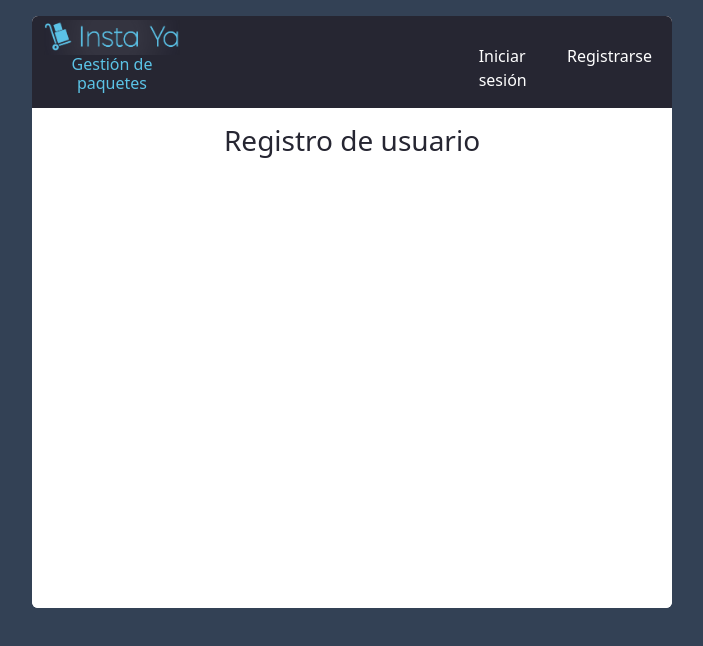
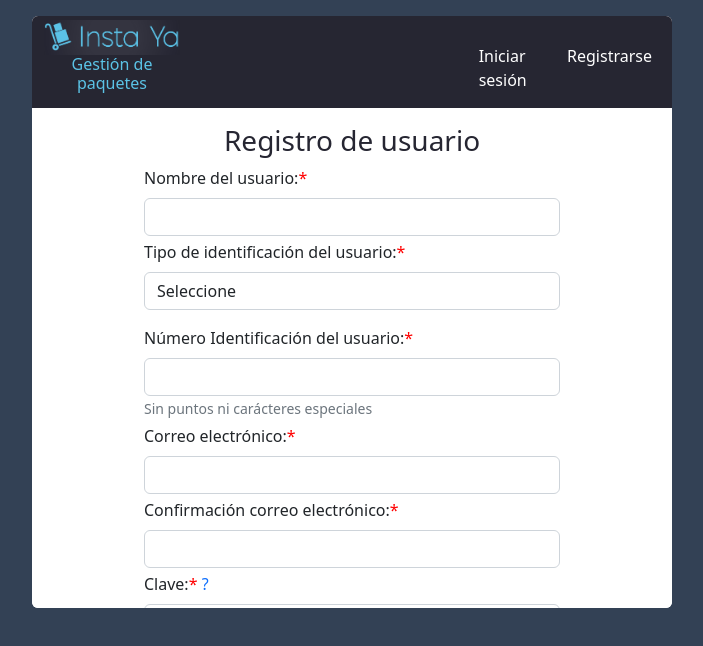
Before and after one commit to jfcastroc/Prueba2, a React (Vite) app in the folder InstaYaGrupo6/: page /registrar in a window 1280 px wide. Shown: the top 646 px of the page, without its empty margins (288-991 px from the left). Built offline with nearby package versions, Linux system fonts and the light colour scheme.

Commit message:
logica de login, registrar y lista ordenes

```diff
--- a/InstaYaGrupo6/index.html
+++ b/InstaYaGrupo6/index.html
@@ -4,7 +4,6 @@
     <meta charset="UTF-8">
     <meta http-equiv="X-UA-Compatible" content="IE=edge">
     <meta name="viewport" content="width=device-width, initial-scale=1.0">
-    <link rel="stylesheet" href="../Styles/style.css">
     <link rel="stylesheet" href="https://cdn.jsdelivr.net/npm/bootstrap-icons@1.10.2/font/bootstrap-icons.css">
     <script src="https://cdn.jsdelivr.net/npm/bootstrap@5.2.2/dist/js/bootstrap.bundle.min.js"></script>
     <title>Insta Ya</title>
--- a/InstaYaGrupo6/package.json
+++ b/InstaYaGrupo6/package.json
@@ -9,8 +9,14 @@
     "preview": "vite preview"
   },
   "dependencies": {
+    "aws-sdk": "^2.1262.0",
+    "axios": "^1.2.0",
+    "bcrypt": "^5.1.0",
+    "bcryptjs": "^2.4.3",
     "bootstrap": "^5.2.3",
     "browserfy": "^1.0.0",
+    "mock-aws-s3": "^4.0.2",
+    "nock": "^13.2.9",
     "react": "^18.2.0",
     "react-dom": "^18.2.0",
     "react-router-dom": "^6.4.3"
--- a/InstaYaGrupo6/src/App.css
+++ b/InstaYaGrupo6/src/App.css
@@ -23,3 +23,7 @@ section {
   font-size: 100px;
   color:rgb(91,195,230);
 }
+
+.color-span{
+  color: #FF0000;
+}
--- a/InstaYaGrupo6/src/components/Login.jsx
+++ b/InstaYaGrupo6/src/components/Login.jsx
@@ -1,7 +1,56 @@
 import '../App.css'
 import { NavbarLoginRegister } from './NavbarLoginRegister';
+import { useState } from 'react';
+import Axios from 'axios';
+import { useNavigate } from "react-router-dom";
 
 export function Login() {
+    const navigate = useNavigate();
+    const [loginInfo,setLoginInfo] = useState({
+        email: "",
+        password: ""
+    });
+
+    function handleChange(evt){
+        const { target } = evt;
+        const { name, value } = target;
+
+        const newValues = {
+            ...loginInfo,
+            [name]: value,
+        };
+
+        setLoginInfo(newValues);
+    }
+
+    function handleSubmit(evt){
+        const url = "http://localhost:9000/api/users/login";
+
+        const config = {
+            headers:{
+                "Content-Type": "application/json",
+                "Accept": "application/json",
+            }
+        };
+
+        const data = {
+            email:loginInfo.email,
+            password:loginInfo.password,
+        };
+
+        Axios.post(url,data,config)
+        .then((res) =>{
+            console.log(res)
+            debugger;
+            if (res.status === 200 && res.data.login === 'Ok') {
+                navigate("/listaOrdenes");
+            }else{
+                alert(res.data.Error);
+            }
+        }).catch((err) =>{console.log(err)});
+        evt.preventDefault();
+    }
+
     return (
     <>
         <NavbarLoginRegister/>
@@ -11,14 +60,14 @@ export function Login() {
                 <div className="text-center">
                     <i className="bi bi-person-circle fs-icon-login"></i>
                 </div>
-                <form className="px-5">
+                <form className="px-5" method='POST' onSubmit={handleSubmit}>
                     <div className="mb-3">
                         <label htmlFor="exampleInputEmail1" className="form-label">Correo electronico</label>
-                        <input type="email" className="form-control" id="exampleInputEmail1" aria-describedby="emailHelp"/>
+                        <input type="email" className="form-control" id="exampleInputEmail1" aria-describedby="emailHelp" name='email' value={loginInfo.email} onChange={handleChange} required/>
                     </div>
                     <div className="mb-3">
-                        <label for="exampleInputPassword1" className="form-label">Contraseña</label>
-                        <input type="password" className="form-control" id="exampleInputPassword1"/>
+                        <label htmlFor="exampleInputPassword1" className="form-label">Contraseña</label>
+                        <input type="password" className="form-control" id="exampleInputPassword1" name='password' value={loginInfo.password} onChange={handleChange} required/>
                     </div>
                     <div className="row justify-content-center">
                         <button type="submit" className="btn btn-primary w-50">Ingresar</button>
--- a/InstaYaGrupo6/src/components/Registrar.jsx
+++ b/InstaYaGrupo6/src/components/Registrar.jsx
@@ -1,13 +1,147 @@
+import { useState } from 'react';
 import '../App.css'
 import { NavbarLoginRegister } from './NavbarLoginRegister';
+import Axios from 'axios';
+import bcrypt from 'bcryptjs';
+import { useNavigate } from "react-router-dom";
 
 export function Registrar() {
+    const navigate = useNavigate();
+    const [userInfo,setInfo] = useState({
+        nombre: "",
+        email: "",
+        emailConfirmation: "",
+        password: "",
+        passwordConfirmation: "",
+        tipoIdentificacion: "",
+        numeroIdentificacion: "",
+    });
+
+    function handleChange(evt){
+        const { target } = evt;
+        const { name, value } = target;
+
+        const newValues = {
+            ...userInfo,
+            [name]: value,
+        };
+
+        setInfo(newValues);
+    }
+
+    function handleSubmit(evt){
+        const url = "http://localhost:9000/api/users";
+
+        const config = {
+            headers:{
+                "Content-Type": "application/json",
+                "Accept": "application/json",
+            }
+        };
+
+        const salt = bcrypt.genSaltSync(6);
+        const passwordHashed = bcrypt.hashSync(userInfo.password, salt);
+
+        const data = {
+            nombre:userInfo.nombre,
+            email:userInfo.email,
+            tipoIdentificacion:userInfo.tipoIdentificacion,
+            numeroIdentificacion:userInfo.numeroIdentificacion,
+            password:passwordHashed,
+            salt:salt,
+        };
+
+        Axios.post(url,data,config)
+        .then((res) =>{
+            console.log(res)
+            if (res.status === 200 && res.data.message === undefined) {
+                alert("Usuario registrado con exito. Porfavor Inicie Sesión...")
+                navigate("/login");
+            }else{
+                alert(res.data.message);
+            }
+        }).catch((err) =>{console.log(err)});
+        evt.preventDefault();
+    }
+
+    function handleEmailConfirmation(evt){
+        if (userInfo.email !== userInfo.emailConfirmation)
+            return alert("Los correos electronicos no coinciden");
+    }
+
+    function handlePasswordConfirmation(evt){
+        if (userInfo.password !== userInfo.passwordConfirmation)
+            return alert("Las contraseñas no coinciden");
+    }
+
     return (
     <>
         <NavbarLoginRegister/>
         <section className="bg-white rounded-bottom p-3">
             <div className="container px-5">
                 <h2 className="text-blue-dark text-center fs-3">Registro de usuario</h2>
+                <form className="px-5" method='POST' onSubmit={handleSubmit}>
+                    <div className="mb-1">
+                        <label htmlFor="exampleInputCorreoElectronico" className="form-label">Nombre del usuario:
+                            <span className="color-span">*</span>
+                        </label>
+                        <input type="text" className="form-control" id="exampleInputValidator0" name='nombre' value={userInfo.nombre} onChange={handleChange} required />
+                    </div>
+                    <div className="mb-3">
+                        <label htmlFor="exampleInputTipoIndenUsuario" className="form-label">Tipo de identificación del usuario:
+                            <span className="color-span">*</span>
+                        </label>
+                        <select id="ctl00_ContentPlaceHolder1_dpexampleInputValidator1" name='tipoIdentificacion' className="form-control" value={userInfo.tipoIdentificacion} onChange={handleChange} required>
+                            <option value="">Seleccione</option>
+                            <option value="C">Cedula de ciudadania</option>
+                            <option value="CD">Carnet diplomatico</option>
+                            <option value="E">Cedula de extranjeria</option>
+                            <option value="N">Nit</option>
+                            <option value="P">Pasaporte</option>
+                            <option value="PE">Permiso especial de permanencia</option>
+                            <option value="PT">Permiso por proteccion temporal</option>
+                        </select>
+                    </div>
+                    <div className="mb-1">
+                        <label htmlFor="exampleInputNunIdenUsuario" className="form-label">Número Identificación del usuario:
+                            <span className="color-span">*</span>
+                        </label>
+                        <input type="number" className="form-control" id="exampleInputValidator2" name='numeroIdentificacion' value={userInfo.numeroIdentificacion} onChange={handleChange} required />
+                        <small>
+                            <span className='text-secondary'>Sin puntos ni carácteres especiales</span>
+                        </small>
+                    </div>
+                    <div className="mb-1">
+                        <label htmlFor="exampleInputCorreoElectronico" className="form-label">Correo electrónico:
+                            <span className="color-span">*</span>
+                        </label>
+                        <input type="email" className="form-control" id="exampleInputValidator3" name='email' value={userInfo.email} onChange={handleChange} required />
+                    </div>
+                    <div className="mb-1">
+                        <label htmlFor="exampleConfirCorreoElect" className="form-label">Confirmación correo electrónico:
+                            <span className="color-span">*</span>
+                        </label>
+                        <input type="email" className="form-control" id="exampleInputValidator4" name='emailConfirmation' value={userInfo.emailConfirmation} onChange={handleChange} onBlur={handleEmailConfirmation} required />
+                    </div>
+                    <div className="mb-1">
+                        <label htmlFor="exampleConfirCorreoElect" className="form-label">Clave:
+                            <span className="color-span">*</span>
+                        </label>
+                        <span title="La clave debe tener mínimo 8 caracteres y contener al menos una letra mayúscula y un número" className='text-primary'> ?</span>
+                        <input type="password" className="form-control" id="exampleInputValidator6" minLength="8" name='password' value={userInfo.password} onChange={handleChange} required />
+                    </div>
+                    <div className="mb-3">
+                        <div className="form-group has-error">
+                            <label htmlFor="exampleConfirCorreoElect" className="form-label">Confirmación clave:
+                                <span className="color-span">*</span>
+                            </label>
+                            <input type="password" className="form-control" id="exampleInputValidator7" minLength="8" name='passwordConfirmation' value={userInfo.passwordConfirmation} onChange={handleChange} onBlur={handlePasswordConfirmation} required />
+                        </div>
+                    </div>
+                    <div className="row justify-content-center">
+                        <button type="submit" className="btn btn-primary w-50">Enviar</button>
+                    </div>
+                </form>
             </div>
         </section>
     </>
```
Also changed, not shown: InstaYaGrupo6/src/components/ListaOrdenes.jsx (+44 -56 lines), 1 other file (tests, documents, lock files or other folders).
